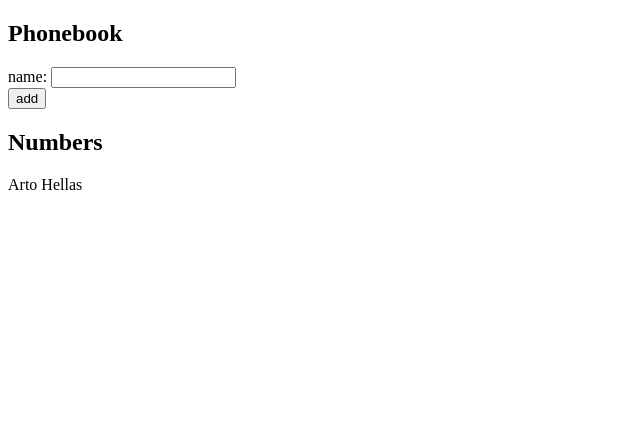
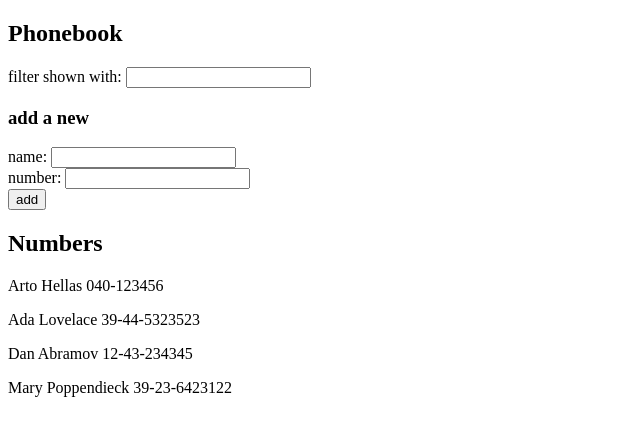
Before and after one commit to AlecBlance/FullStackOpen, a React (Create React App) app in the folder part2/phonebook/: page / in a window 1280 px wide. Shown: the top 436 px of the page, without its empty margins (0-640 px from the left). Built offline with nearby package versions, Linux system fonts and the light colour scheme.

Commit message:
Update for 2.8 and 2.9

```diff
--- a/part2/phonebook/src/App.js
+++ b/part2/phonebook/src/App.js
@@ -2,36 +2,56 @@ import { useState } from 'react'
 
 const App = () => {
   const [persons, setPersons] = useState([
-    { name: 'Arto Hellas' }
+    { name: 'Arto Hellas', number: '040-123456', id: 1 },
+    { name: 'Ada Lovelace', number: '39-44-5323523', id: 2 },
+    { name: 'Dan Abramov', number: '12-43-234345', id: 3 },
+    { name: 'Mary Poppendieck', number: '39-23-6423122', id: 4 }
   ])
   const [newName, setNewName] = useState('')
+  const [newNumber, setNewNumber] = useState('')
+  const [filter, setFilter] = useState('')
 
-  const handleInput = (e) => {
+  const handleNameInput = (e) => {
     setNewName(e.target.value)
+  }
+
+  const handleNumberInput = (e) => {
+    setNewNumber(e.target.value)
+  }
+
+  const handleFilterInput = (e) => {
+    setFilter(e.target.value)
   }
 
   const handleSubmit = (e) => {
     e.preventDefault()
-    if (persons.some(({name}) => name == newName)) {
+    if (persons.some(({name}) => name === newName)) {
       alert(`${newName} is already added to phonebook`)
       return
     }
-    setPersons(persons.concat({name: newName}))
+    setPersons(persons.concat({name: newName, number: newNumber}))
   }
 
   return (
     <div>
       <h2>Phonebook</h2>
+      <div>
+          filter shown with: <input value={filter} onChange={handleFilterInput}/>
+      </div>
+      <h3>add a new</h3>
       <form onSubmit={handleSubmit}>
         <div>
-          name: <input onChange={handleInput}/>
+          name: <input value={newName} onChange={handleNameInput}/>
+        </div>
+        <div>
+          number: <input value={newNumber} onChange={handleNumberInput}/>
         </div>
         <div>
           <button type="submit">add</button>
         </div>
       </form>
       <h2>Numbers</h2>
-      {persons.map(({name}) => <p key={name}>{name}</p>)}
+      {persons.filter(({name}) => name.toLowerCase().includes(filter.toLowerCase())).map(({name, number}) => <p key={name}>{name} {number}</p>)}
     </div>
   )
 }
```
